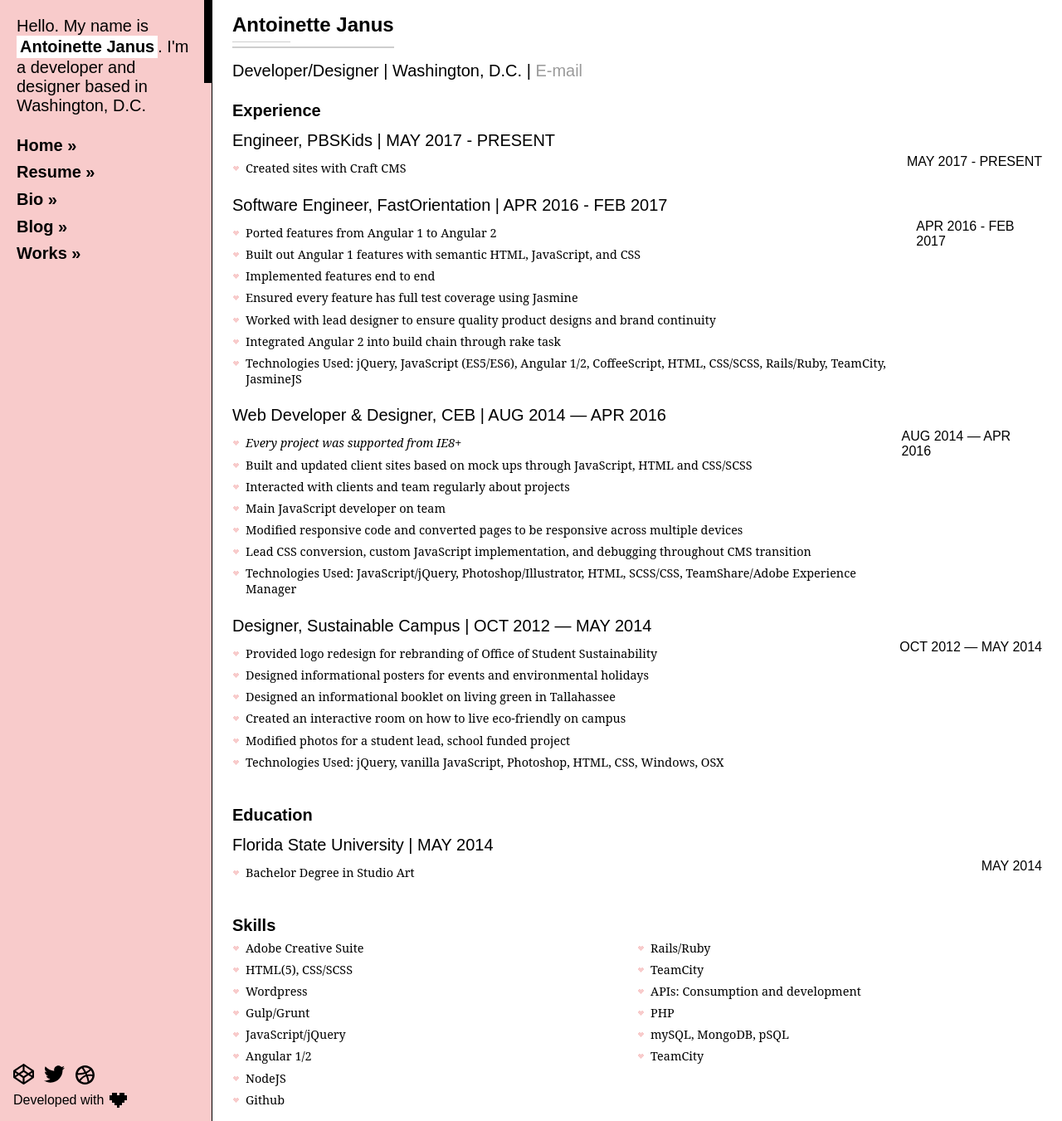
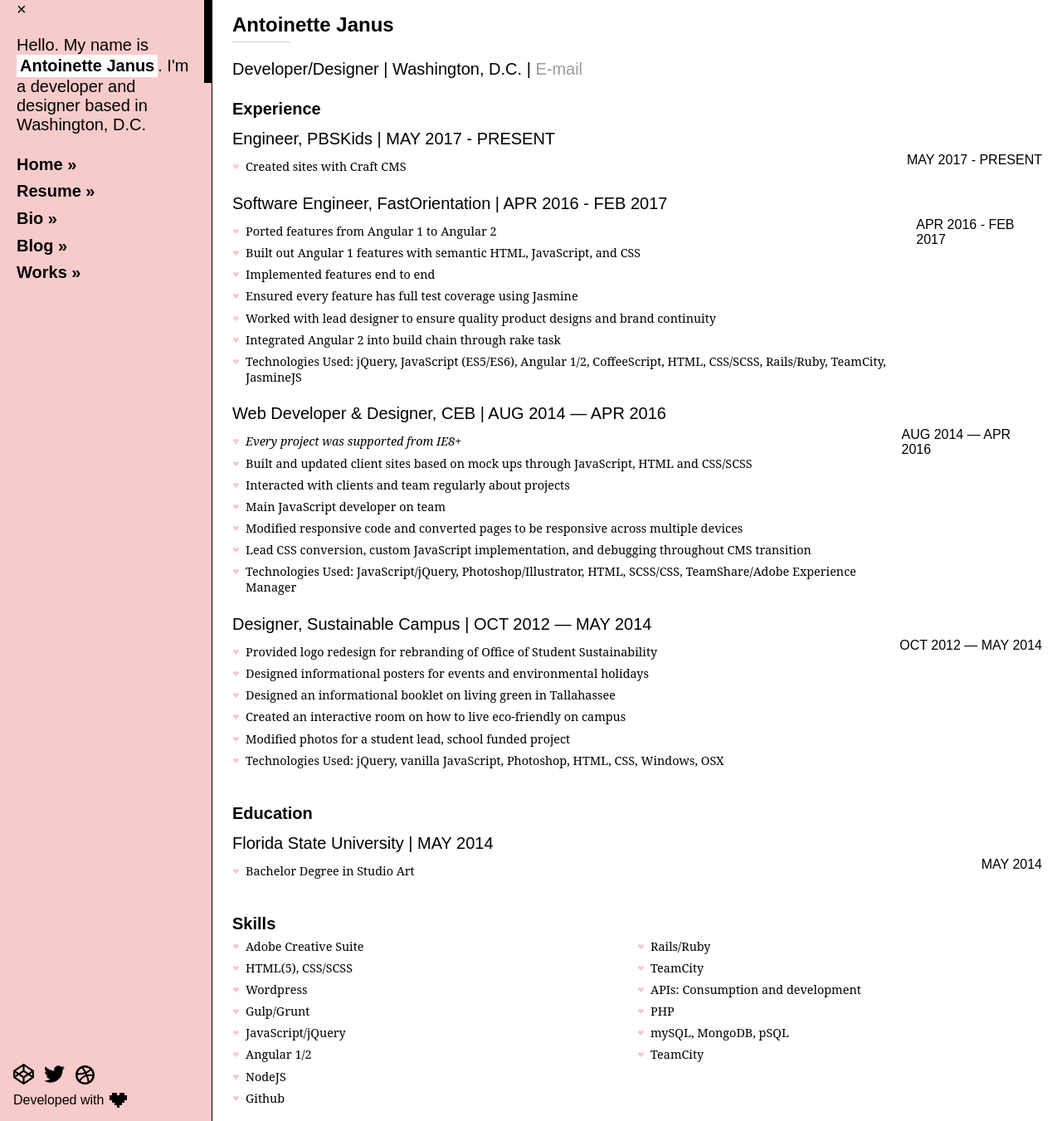
Before and after one commit to twaffl3s/twaffl3s.github.io, a Jekyll site: the page built from resume.html, in a window 1280 px wide. Shown: the whole page at 83% size. Built offline with Jekyll 4.4.1, drawn with Linux system fonts in a browser that asks for light colours; some web fonts are replaced.

Commit message:
Removed rogue border

```diff
--- a/_includes/sidebar.html
+++ b/_includes/sidebar.html
@@ -1,4 +1,5 @@
 <nav>
+  <div id="tab" class="screen">&times;</div>
   <p>Hello. My name is <a href="/bio"><b>Antoinette Janus</b></a>. I'm a developer and designer based in Washington, D.C.</p>
   <ul role="navigation">
     <li><a data-linktext="Home" {% if page.title == "Home" %}class="active"{% endif %} href="/">Home<span>&nbsp;»</span></a></li>
--- a/_scss/resume.scss
+++ b/_scss/resume.scss
@@ -13,7 +13,6 @@
   font-family: "Karla", sans-serif;
   h1 {
     font-family: 'Karla', sans-serif;
-    border-bottom: 2px solid #cecece;
     display: inline-block;
     margin-top: 0;
     padding-bottom: 0.2em;
```
Also changed, not shown: _includes/resume.min.css, css/resume.min.css.
